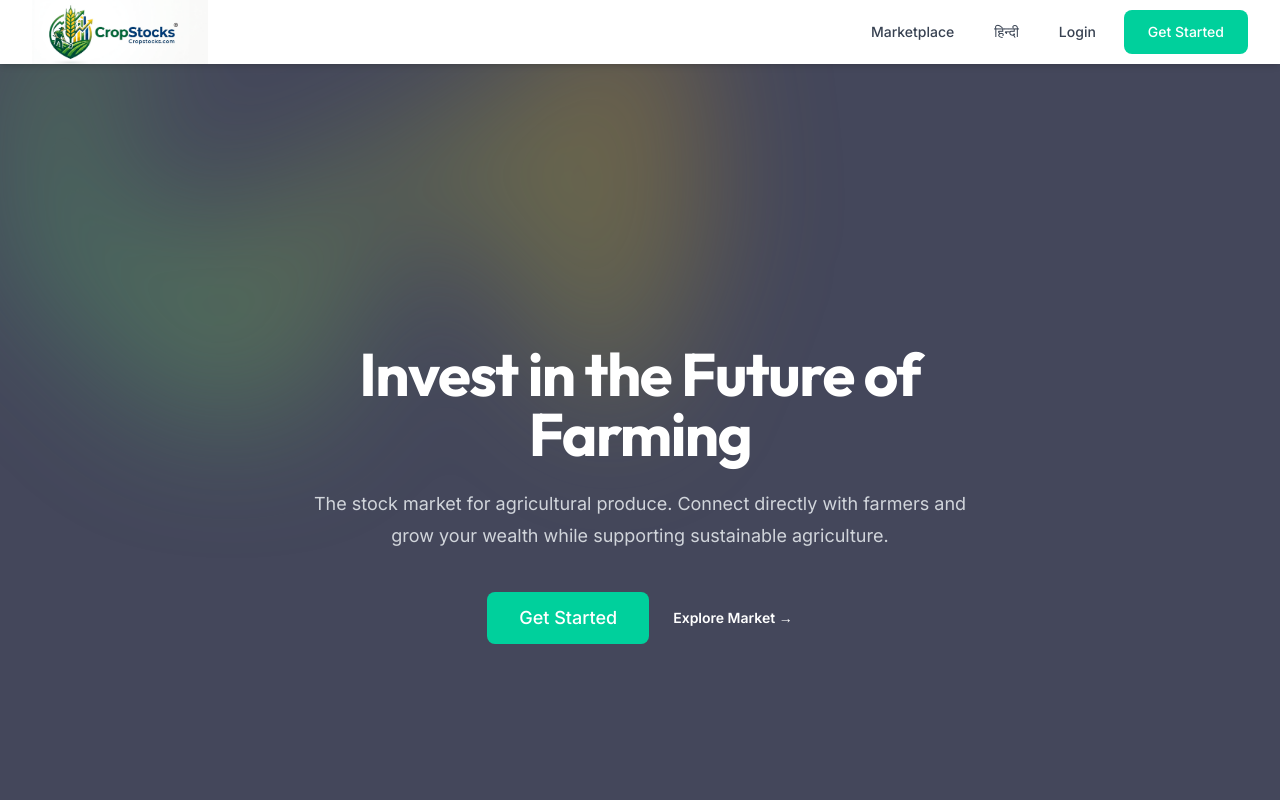
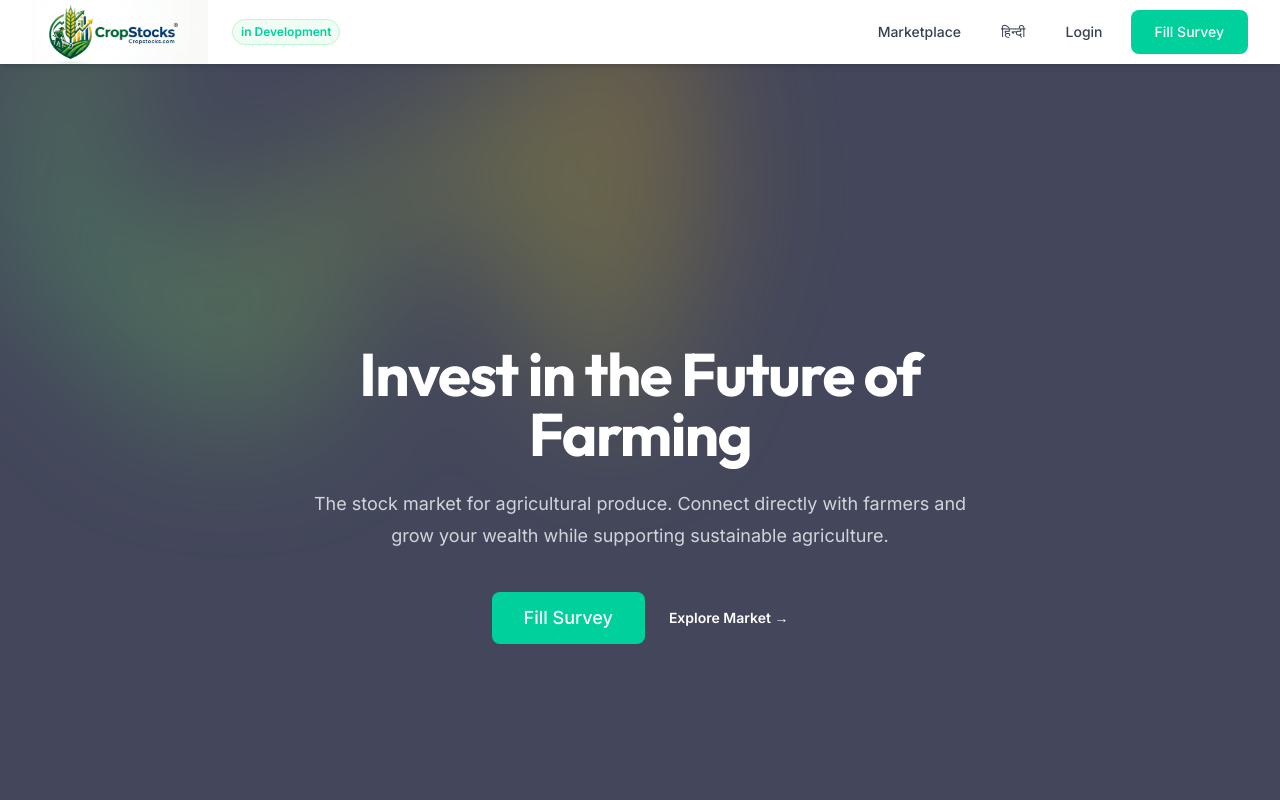
Before and after one commit to cropstocks/CropStocks, a React (Vite) app in the folder client/: page / in a window 1280 px wide. Shown: the top 800 px of the page. Built offline with nearby package versions, Linux system fonts and the light colour scheme; no server answers.

Commit message:
Update UI: Add 'in Development' tag and change 'Get Started' to Google Form survey link

```diff
--- a/client/src/components/Navbar.jsx
+++ b/client/src/components/Navbar.jsx
@@ -16,6 +16,9 @@ export default function Navbar() {
             <Link to="/" className="flex-shrink-0 flex items-center h-16 overflow-hidden mix-blend-multiply w-48">
               <img src="/logo.png" alt="CropStocks Logo" className="h-28 md:h-32 w-auto object-contain -ml-4" />
             </Link>
+            <span className="hidden sm:inline-block ml-2 text-xs font-semibold text-brand-green bg-green-50 px-2 py-1 rounded-full border border-green-200 whitespace-nowrap">
+              in Development
+            </span>
           </div>
           <div className="hidden md:flex items-center space-x-4">
             <Link to="/marketplace" className="text-gray-700 hover:text-brand-green px-3 py-2 rounded-md text-sm font-medium">
@@ -47,9 +50,9 @@ export default function Navbar() {
                 <Link to="/login" className="text-gray-700 hover:text-brand-green px-3 py-2 rounded-md text-sm font-medium">
                   {t('login')}
                 </Link>
-                <Link to="/register/investor" className="btn-primary text-sm">
-                  {t('get_started')}
-                </Link>
+                <a href="https://forms.gle/86m7SFE6ZJudK16F9" target="_blank" rel="noopener noreferrer" className="btn-primary text-sm">
+                  Fill Survey
+                </a>
               </>
             )}
           </div>
@@ -96,9 +99,9 @@ export default function Navbar() {
                 <Link to="/login" className="block px-3 py-2 rounded-md text-base font-medium text-gray-700 hover:text-brand-green hover:bg-gray-50">
                   {t('login')}
                 </Link>
-                <Link to="/register/investor" className="block px-3 py-2 rounded-md text-base font-medium text-brand-green font-bold hover:bg-gray-50">
-                  {t('get_started')}
-                </Link>
+                <a href="https://forms.gle/86m7SFE6ZJudK16F9" target="_blank" rel="noopener noreferrer" className="block px-3 py-2 rounded-md text-base font-medium text-brand-green font-bold hover:bg-gray-50">
+                  Fill Survey
+                </a>
               </>
             )}
           </div>
--- a/client/src/pages/LandingPage.jsx
+++ b/client/src/pages/LandingPage.jsx
@@ -20,9 +20,9 @@ export default function LandingPage() {
             {t('hero_subtitle')}
           </p>
           <div className="mt-10 flex items-center justify-center gap-x-6">
-            <Link to="/register/investor" className="btn-primary text-lg px-8 py-3">
-              {t('get_started')}
-            </Link>
+            <a href="https://forms.gle/86m7SFE6ZJudK16F9" target="_blank" rel="noopener noreferrer" className="btn-primary text-lg px-8 py-3">
+              Fill Survey
+            </a>
             <Link to="/marketplace" className="text-sm font-semibold leading-6 text-white hover:text-brand-green transition-colors">
               {t('explore_market')} <span aria-hidden="true">→</span>
             </Link>
```
Also changed, not shown: 2 other files (tests, documents, lock files or other folders).
